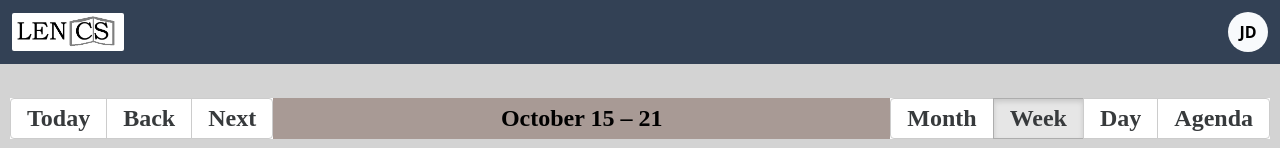
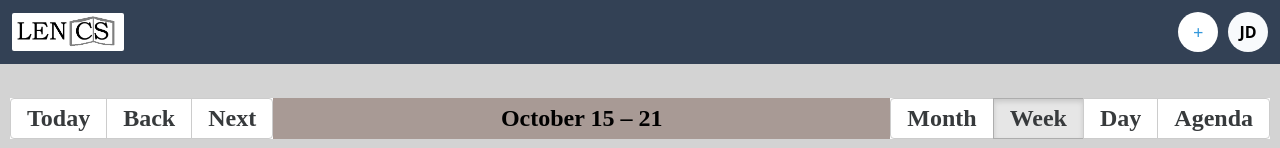
Before and after one commit to ilhanbae/Grouped, a React (Create React App) app in the folder front_end/: page /individualCalendar in a window 1280 px wide. Shown: the top 148 px of the page. Built offline with nearby package versions, Linux system fonts and the light colour scheme.

Commit message:
Create a dropdown button for Adding Calendar Events

```diff
--- a/front_end/src/App.jsx
+++ b/front_end/src/App.jsx
@@ -9,16 +9,19 @@ import Header from "./components/Header/Header";
 import Land from "./pages/Land/Land";
 import IndividualCalendar from "./pages/IndividualCalendar/IndividualCalendar";
 import ResetPassword from "./pages/ResetPassword/ResetPassword";
+import CalendarHeader from "./components/Header/CalendarHeader";
 import "./index.css";
 
 export default function App() {
   const loc = useLocation();
   const noHeaderPaths = ["/", "/login", "/signup"];
   const isHeaderVisible = !noHeaderPaths.includes(loc.pathname);
+  const isIndividualCalendar = loc.pathname === "/individualCalendar";
+  const flag = isHeaderVisible && isIndividualCalendar;
   return (
     <div className="flex flex-col h-screen">
-      {/* Conditionally render Header component */}
-      {isHeaderVisible && <Header />}
+      {/* Conditionally render a Header component */}
+      {isHeaderVisible && (isIndividualCalendar ? <CalendarHeader /> : <Header />)}
       {/* Main Content */}
       <div className="h-full [&>div]:min-h-full">
         <Routes>
--- /dev/null
+++ b/front_end/src/components/Header/AddEvent.css
@@ -0,0 +1,41 @@
+.dropdown {
+    position: relative;
+    display: inline-block;
+}
+
+.dropdown-button {
+    background-color: #fff;
+    color: #3498db;
+    border: none;
+    width: 40px;
+    height: 40px;
+    border-radius: 50%;
+    display: flex;
+    align-items: center;
+    justify-content: center;
+    cursor: pointer;
+    transition: background-color 0.3s ease;
+}
+
+.dropdown-button:hover {
+    background-color: #3498db;
+    color: #fff;
+}
+
+.icon {
+    font-size: 18px;
+    transition: transform 0.3s ease;
+}
+
+.icon.open {
+    transform: rotate(45deg);
+}
+
+.dropdown-content {
+    display: block;
+    position: absolute;
+    background-color: #f9f9f9;
+    min-width: 160px;
+    box-shadow: 0px 8px 16px 0px rgba(0, 0, 0, 0.2);
+    z-index: 1;
+}
--- /dev/null
+++ b/front_end/src/components/Header/AddEvent.jsx
@@ -0,0 +1,25 @@
+import React, { useState } from 'react';
+import './AddEvent.css';
+
+const AddEvent = () => {
+  const [isOpen, setIsOpen] = useState(false);
+
+  const toggleDropdown = () => {
+    setIsOpen(!isOpen);
+  };
+
+  return (
+    <div className="dropdown">
+      <button className="dropdown-button" onClick={toggleDropdown}>
+        <i className={`icon ${isOpen ? 'open' : ''}`}>+</i>
+      </button>
+      {isOpen && (
+        <div className="dropdown-content">
+          {/* Dropdown content goes here */}
+        </div>
+      )}
+    </div>
+  );
+}
+
+export default AddEvent;
--- /dev/null
+++ b/front_end/src/components/Header/CalendarHeader.jsx
@@ -0,0 +1,21 @@
+import React from "react";
+import ProfileDropdownMenu from "./ProfileDropdownMenu";
+import Logo from "./Logo";
+import AddEvent from "./AddEvent";
+
+const CalendarHeader = () => {
+  return (
+    <nav className="flex min-w-full items-center justify-between p-3 bg-slate-700">
+      <div className="flex items-center">
+        <Logo />
+      </div>
+      <div className="flex items-center">
+        <AddEvent />
+        <div style={{ marginLeft: '10px' }}/>
+        <ProfileDropdownMenu />
+      </div>
+    </nav>
+  );
+};
+
+export default CalendarHeader;
--- a/front_end/src/pages/IndividualCalendar/IndividualCalendar.jsx
+++ b/front_end/src/pages/IndividualCalendar/IndividualCalendar.jsx
@@ -21,7 +21,7 @@ const IndividualCalendar = (props) => {
 //     };
 
     return (
-        <div classname="calendarApp" style={{backgroundColor:"lightgray"}}>
+        <div className="calendarApp" style={{backgroundColor:"lightgray"}}>
             <br/>
             <div>
                 <Calendar
--- a/front_end/src/pages/SignUp/SignUp.jsx
+++ b/front_end/src/pages/SignUp/SignUp.jsx
@@ -1,4 +1,4 @@
-import React, { useState } from "react";
+import React from "react";
 import { Link, useNavigate } from "react-router-dom";
 import axios from "axios";
 import * as yup from "yup";
```
Also changed, not shown: front_end/src/components/Header/Header.jsx (line endings or trailing spaces).
